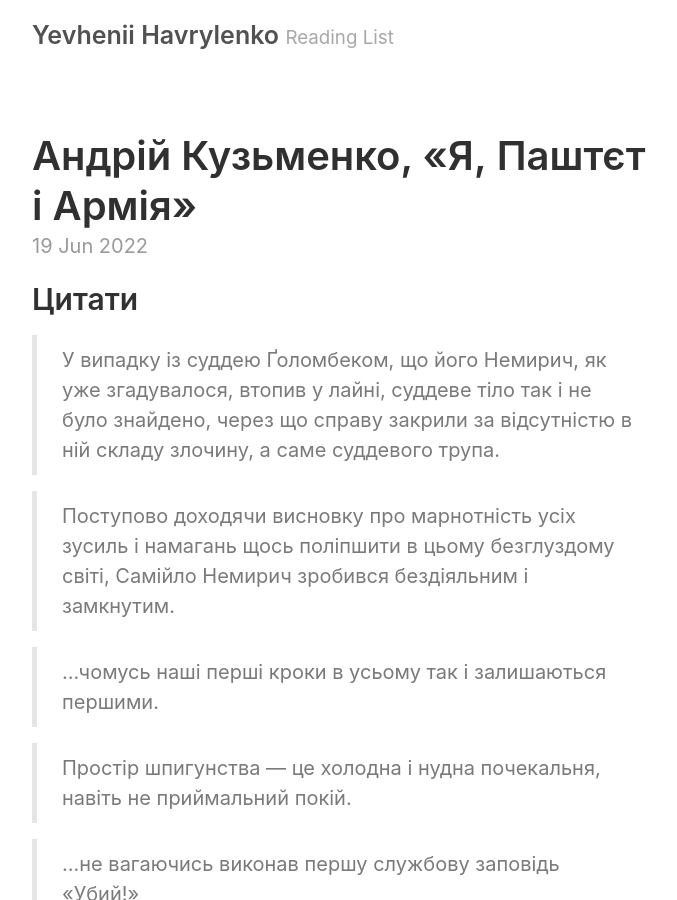
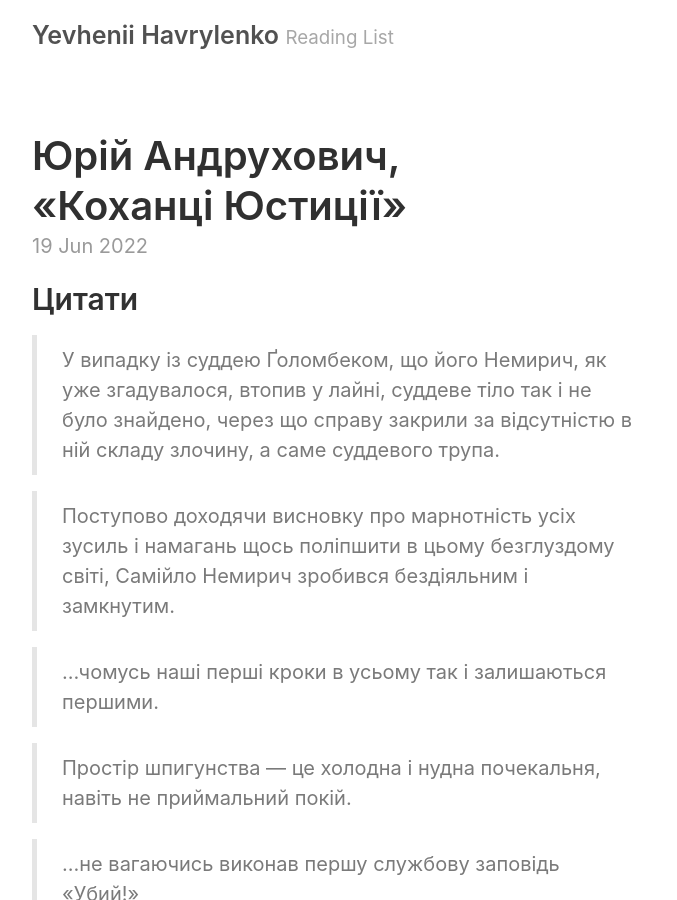
Before and after one commit to yevhenii-havrylenko/yevhenii-havrylenko.github.io, a Jekyll site: the page built from _posts/2022-06-19-lovers-of-justice.md, in a window 1280 px wide and 900 px high. Shown: the whole window, without its empty margins (258-935 px from the left). Built offline with Jekyll 4.4.1, drawn with Linux system fonts in a browser that asks for light colours.

Commit message:
Update 2022-06-19-lovers-of-justice.md

```diff
--- a/_posts/2022-06-19-lovers-of-justice.md
+++ b/_posts/2022-06-19-lovers-of-justice.md
@@ -1,6 +1,6 @@
 ---
 layout: post
-title: 'Андрій&nbsp;Кузьменко, «Я,&nbsp;Паштєт і&nbsp;Армія»'
+title: 'Юрій&nbsp;Андрухович, «Коханці&nbsp;Юстиції»'
 ---
 
 ## Цитати
```
